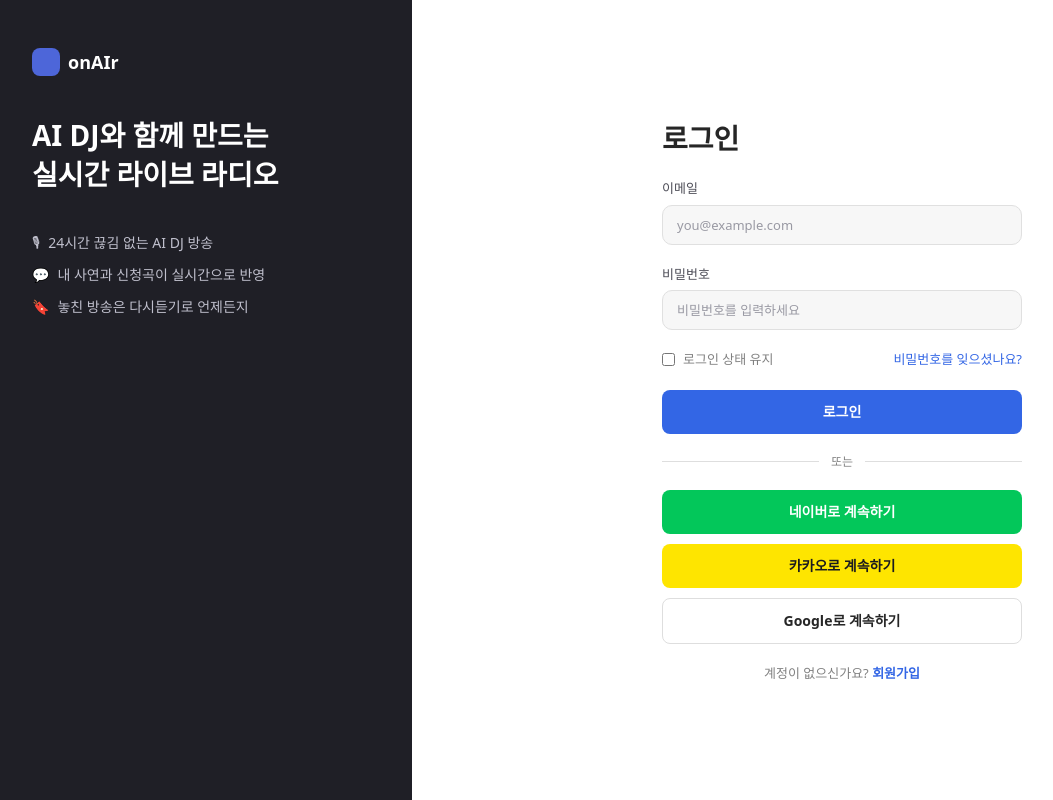
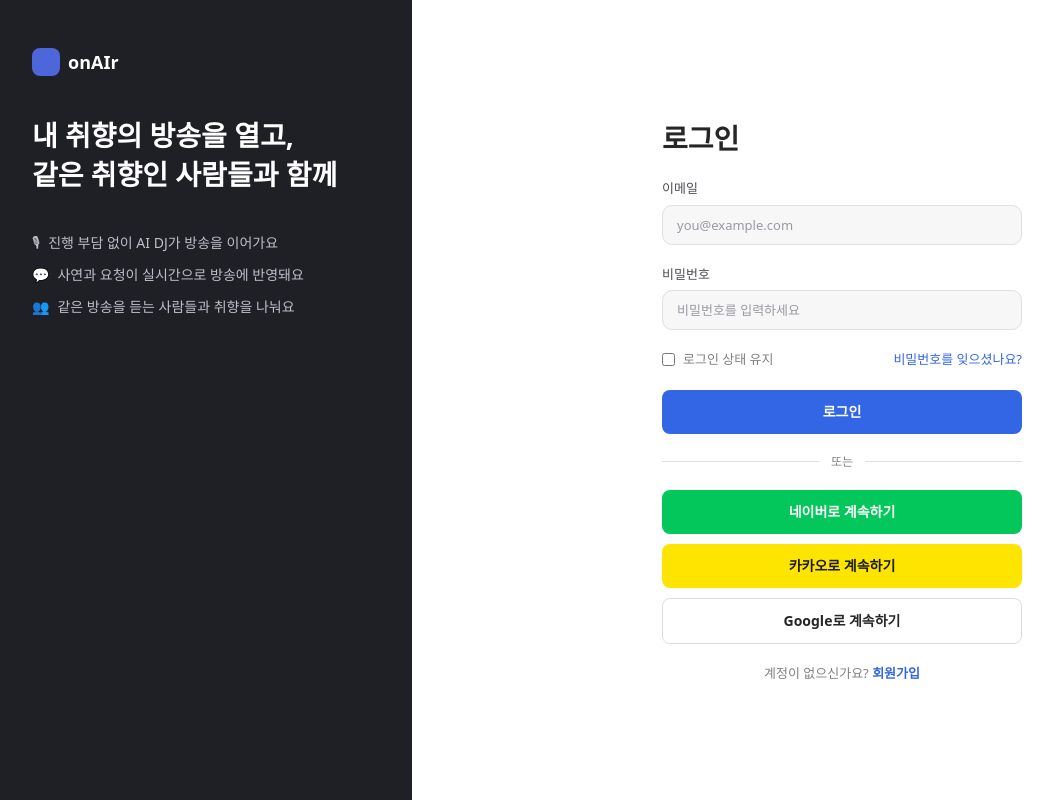
Before and after one commit to pch4947/onAIr, a React (Vite) app in the folder apps/frontend/: page /login in a window 1280 px wide. Shown: the whole page, without its empty margins (8-1061 px from the left). Built offline with nearby package versions, Linux system fonts and the light colour scheme; no server answers.

Commit message:
docs: 로그인/회원가입 문구 수정 (#34)

```diff
--- a/apps/frontend/src/routes/auth/AuthBrandPanel.tsx
+++ b/apps/frontend/src/routes/auth/AuthBrandPanel.tsx
@@ -9,9 +9,9 @@ export function AuthBrandPanel() {
       </div>
 
       <h1 className="text-[28px] font-bold leading-snug text-white">
-        AI DJ와 함께 만드는
+        내 취향의 방송을 열고,
         <br />
-        실시간 라이브 라디오
+        같은 취향인 사람들과 함께
       </h1>
 
       <ul className="flex flex-col gap-3">
--- a/apps/frontend/src/routes/auth/mock.ts
+++ b/apps/frontend/src/routes/auth/mock.ts
@@ -4,9 +4,9 @@ export interface AuthFeature {
 }
 
 export const AUTH_FEATURES: AuthFeature[] = [
-  { icon: '🎙', text: '24시간 끊김 없는 AI DJ 방송' },
-  { icon: '💬', text: '내 사연과 신청곡이 실시간으로 반영' },
-  { icon: '🔖', text: '놓친 방송은 다시듣기로 언제든지' },
+  { icon: '🎙', text: '진행 부담 없이 AI DJ가 방송을 이어가요' },
+  { icon: '💬', text: '사연과 요청이 실시간으로 방송에 반영돼요' },
+  { icon: '👥', text: '같은 방송을 듣는 사람들과 취향을 나눠요' },
 ]
 
 export type SocialProvider = 'naver' | 'kakao' | 'google'
```
